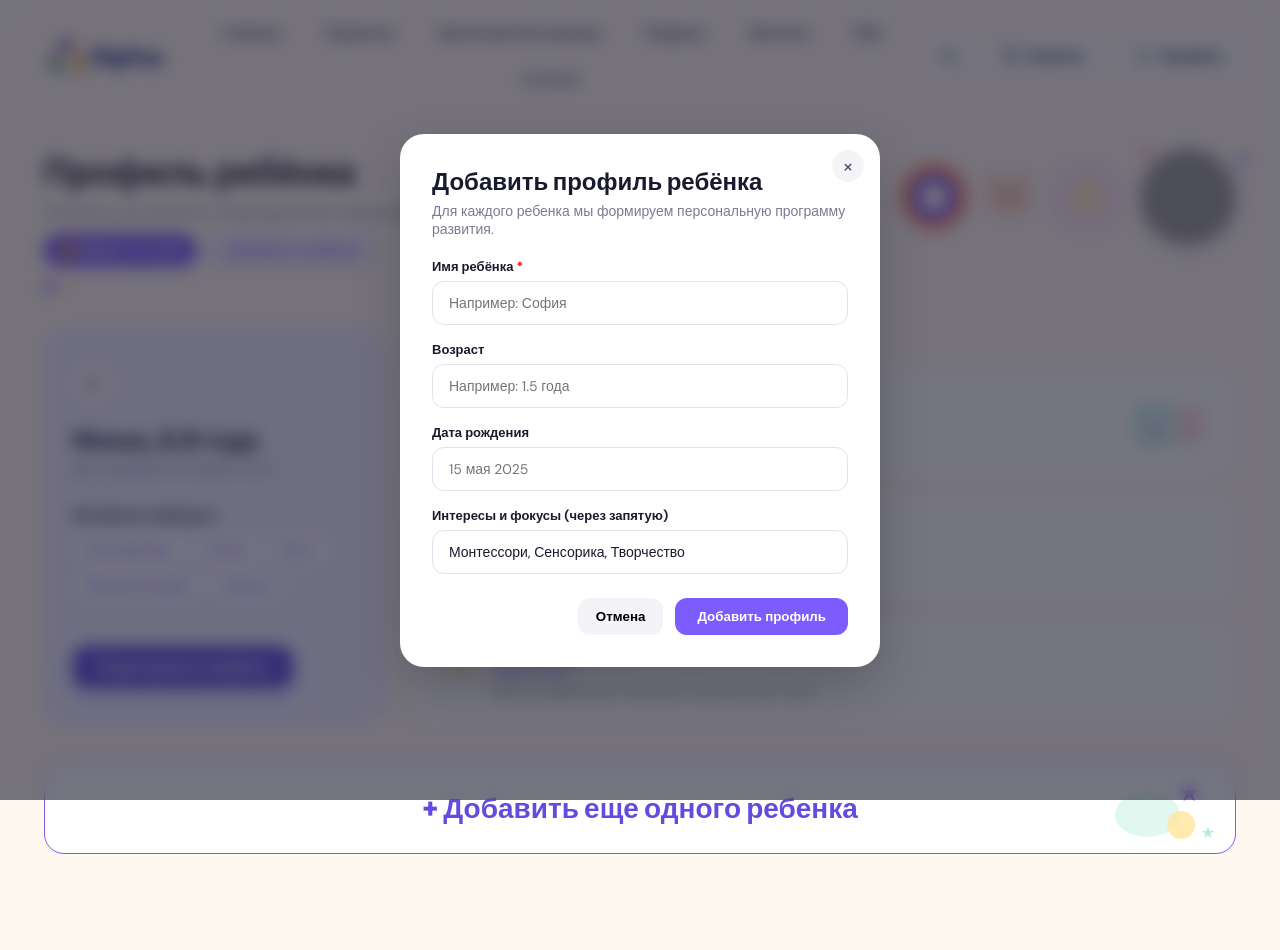
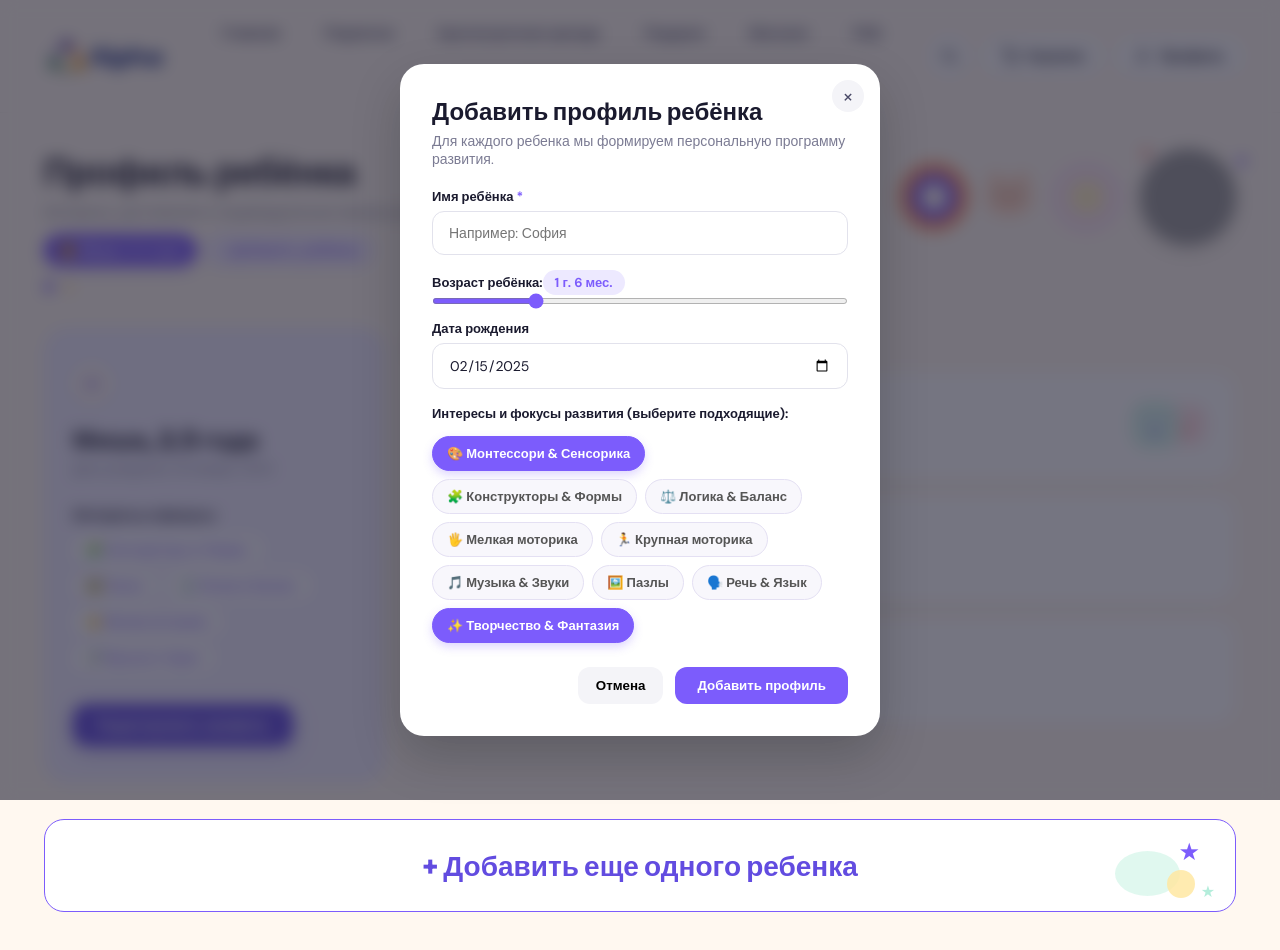
Before and after one commit to bakiir/alpha-front, a Nuxt app: page /child in a window 1280 px wide. Both pictures are taken after a click on the button "+ Добавить ребёнка". Shown: the top 950 px of the page. Built offline with nearby package versions, Linux system fonts and the light colour scheme; grey boxes are pictures that could not be loaded.

Commit message:
feat(child): replace manual text inputs with interactive Age Slider, HTML5 Datepicker, and Clickable Focus Chips

```diff
--- a/pages/child.vue
+++ b/pages/child.vue
@@ -150,23 +150,49 @@
             <p class="modal-desc">Настройте фокусы развития для более точного подбора наборов.</p>
 
             <div class="form-group">
-              <label>Имя ребёнка</label>
-              <input v-model="editForm.name" type="text" class="modal-input" />
+              <label>Имя ребёнка <span style="color: #7C5CFC">*</span></label>
+              <input v-model="editForm.name" type="text" class="modal-input" placeholder="Имя ребенка" />
             </div>
 
             <div class="form-group">
-              <label>Возраст</label>
-              <input v-model="editForm.age" type="text" class="modal-input" />
+              <div class="d-flex justify-content-between align-items-center mb-1">
+                <label class="mb-0">Возраст ребёнка:</label>
+                <span class="age-badge-pill">{{ formatAgeMonths(editForm.ageMonths) }}</span>
+              </div>
+              <input
+                type="range"
+                min="1"
+                max="72"
+                v-model.number="editForm.ageMonths"
+                class="modal-slider"
+                @input="onEditAgeSliderChange"
+              />
             </div>
 
             <div class="form-group">
               <label>Дата рождения</label>
-              <input v-model="editForm.birthDate" type="text" class="modal-input" />
+              <input
+                type="date"
+                v-model="editForm.rawDate"
+                class="modal-input"
+                @change="onEditDateChange"
+              />
             </div>
 
             <div class="form-group">
-              <label>Интересы и фокусы (через запятую)</label>
-              <input v-model="editInterestsString" type="text" class="modal-input" />
+              <label class="mb-2">Интересы и фокусы развития (нажмите для выбора):</label>
+              <div class="interests-chips-grid">
+                <button
+                  v-for="interest in AVAILABLE_INTERESTS"
+                  :key="interest"
+                  type="button"
+                  class="interest-chip-btn"
+                  :class="{ selected: editForm.interests.includes(interest) }"
+                  @click="toggleInterest(editForm.interests, interest)"
+                >
+                  {{ interest }}
+                </button>
+              </div>
             </div>
 
             <div class="modal-actions">
@@ -188,23 +214,49 @@
             <p class="modal-desc">Для каждого ребенка мы формируем персональную программу развития.</p>
 
             <div class="form-group">
-              <label>Имя ребёнка <span style="color: red">*</span></label>
+              <label>Имя ребёнка <span style="color: #7C5CFC">*</span></label>
               <input v-model="newChild.name" type="text" placeholder="Например: София" class="modal-input" required />
             </div>
 
             <div class="form-group">
-              <label>Возраст</label>
-              <input v-model="newChild.age" type="text" placeholder="Например: 1.5 года" class="modal-input" />
+              <div class="d-flex justify-content-between align-items-center mb-1">
+                <label class="mb-0">Возраст ребёнка:</label>
+                <span class="age-badge-pill">{{ formatAgeMonths(newChild.ageMonths) }}</span>
+              </div>
+              <input
+                type="range"
+                min="1"
+                max="72"
+                v-model.number="newChild.ageMonths"
+                class="modal-slider"
+                @input="onNewAgeSliderChange"
+              />
             </div>
 
             <div class="form-group">
               <label>Дата рождения</label>
-              <input v-model="newChild.birthDate" type="text" placeholder="15 мая 2025" class="modal-input" />
+              <input
+                type="date"
+                v-model="newChild.rawDate"
+                class="modal-input"
+                @change="onNewDateChange"
+              />
             </div>
 
             <div class="form-group">
-              <label>Интересы и фокусы (через запятую)</label>
-              <input v-model="newChild.interests" type="text" placeholder="Монтессори, Пазлы, Музыка" class="modal-input" />
+              <label class="mb-2">Интересы и фокусы развития (выберите подходящие):</label>
+              <div class="interests-chips-grid">
+                <button
+                  v-for="interest in AVAILABLE_INTERESTS"
+                  :key="interest"
+                  type="button"
+                  class="interest-chip-btn"
+                  :class="{ selected: newChild.interests.includes(interest) }"
+                  @click="toggleInterest(newChild.interests, interest)"
+                >
+                  {{ interest }}
+                </button>
+              </div>
             </div>
 
             <div class="modal-actions">
@@ -226,9 +278,60 @@ interface ChildProfile {
   id?: number
   name: string
   age: string
+  ageMonths: number
   birthDate: string
+  rawDate: string
   interests: string[]
   achievements?: Array<{ title: string; date: string; desc: string }>
+}
+
+const AVAILABLE_INTERESTS = [
+  '🎨 Монтессори & Сенсорика',
+  '🧩 Конструкторы & Формы',
+  '⚖️ Логика & Баланс',
+  '🖐️ Мелкая моторика',
+  '🏃 Крупная моторика',
+  '🎵 Музыка & Звуки',
+  '🖼️ Пазлы',
+  '🗣️ Речь & Язык',
+  '✨ Творчество & Фантазия'
+]
+
+const formatAgeMonths = (months: number) => {
+  const years = Math.floor(months / 12)
+  const remMonths = months % 12
+  if (years === 0) return `${months} мес.`
+  if (remMonths === 0) return `${years} ${years === 1 ? 'год' : years < 5 ? 'года' : 'лет'}`
+  return `${years} г. ${remMonths} мес.`
+}
+
+const monthsFromDateStr = (isoDateStr: string): number => {
+  if (!isoDateStr) return 24
+  const birth = new Date(isoDateStr)
+  if (isNaN(birth.getTime())) return 24
+  const now = new Date()
+  const months = (now.getFullYear() - birth.getFullYear()) * 12 + (now.getMonth() - birth.getMonth())
+  return Math.max(1, Math.min(72, months))
+}
+
+const dateStrFromMonths = (months: number): string => {
+  const date = new Date()
+  date.setMonth(date.getMonth() - months)
+  const yyyy = date.getFullYear()
+  const mm = String(date.getMonth() + 1).padStart(2, '0')
+  const dd = String(date.getDate()).padStart(2, '0')
+  return `${yyyy}-${mm}-${dd}`
+}
+
+const formatDateReadable = (isoDateStr: string): string => {
+  if (!isoDateStr) return '18 января, 2024'
+  const date = new Date(isoDateStr)
+  if (isNaN(date.getTime())) return isoDateStr
+  const monthsRu = [
+    'января', 'февраля', 'марта', 'апреля', 'мая', 'июня',
+    'июля', 'августа', 'сентября', 'октября', 'ноября', 'декабря'
+  ]
+  return `${date.getDate()} ${monthsRu[date.getMonth()]}, ${date.getFullYear()}`
 }
 
 const defaultChildren: ChildProfile[] = [
@@ -236,8 +339,10 @@ const defaultChildren: ChildProfile[] = [
     id: 1,
     name: 'Миша',
     age: '2.5 года',
+    ageMonths: 30,
+    rawDate: '2024-01-18',
     birthDate: '18 января, 2024',
-    interests: ['Конструкторы', 'Пазлы', 'Весы', 'Мелкая моторика', 'Музыка'],
+    interests: ['🧩 Конструкторы & Формы', '🖼️ Пазлы', '⚖️ Логика & Баланс', '🖐️ Мелкая моторика', '🎵 Музыка & Звуки'],
     achievements: [
       { title: 'Логика & Баланс', date: 'Июнь 2026', desc: 'Миша научился сопоставлять 4 базовые формы на весах' },
       { title: 'Тонкая моторика', date: 'Май 2026', desc: 'Уверенно нанизывает кольца сортера по цветам' },
@@ -258,38 +363,65 @@ const isAddModalOpen = ref(false)
 
 const editForm = ref({
   name: '',
-  age: '',
-  birthDate: '',
+  ageMonths: 30,
+  rawDate: '2024-01-18',
+  interests: [] as string[]
 })
-const editInterestsString = ref('')
+
+const newChild = ref({
+  name: '',
+  ageMonths: 18,
+  rawDate: '2025-02-15',
+  interests: ['🎨 Монтессори & Сенсорика', '✨ Творчество & Фантазия']
+})
 
 const openEditModal = () => {
   editForm.value.name = child.value.name
-  editForm.value.age = child.value.age
-  editForm.value.birthDate = child.value.birthDate
-  editInterestsString.value = (child.value.interests || []).join(', ')
+  editForm.value.ageMonths = child.value.ageMonths || 30
+  editForm.value.rawDate = child.value.rawDate || '2024-01-18'
+  editForm.value.interests = [...(child.value.interests || [])]
   isEditModalOpen.value = true
+}
+
+const toggleInterest = (targetArray: string[], interest: string) => {
+  const index = targetArray.indexOf(interest)
+  if (index > -1) {
+    targetArray.splice(index, 1)
+  } else {
+    targetArray.push(interest)
+  }
+}
+
+const onEditAgeSliderChange = () => {
+  editForm.value.rawDate = dateStrFromMonths(editForm.value.ageMonths)
+}
+
+const onEditDateChange = () => {
+  editForm.value.ageMonths = monthsFromDateStr(editForm.value.rawDate)
+}
+
+const onNewAgeSliderChange = () => {
+  newChild.value.rawDate = dateStrFromMonths(newChild.value.ageMonths)
+}
+
+const onNewDateChange = () => {
+  newChild.value.ageMonths = monthsFromDateStr(newChild.value.rawDate)
 }
 
 const selectChild = (index: number) => {
   activeChildIndex.value = index
 }
 
-const newChild = ref({
-  name: '',
-  age: '',
-  birthDate: '',
-  interests: 'Монтессори, Сенсорика, Творчество'
-})
-
 const saveProfile = async () => {
   const current = childrenList.value[activeChildIndex.value]
   if (!current) return
 
   current.name = editForm.value.name || current.name
-  current.age = editForm.value.age || current.age
-  current.birthDate = editForm.value.birthDate || current.birthDate
-  current.interests = editInterestsString.value.split(',').map(s => s.trim()).filter(Boolean)
+  current.ageMonths = editForm.value.ageMonths
+  current.age = formatAgeMonths(editForm.value.ageMonths)
+  current.rawDate = editForm.value.rawDate
+  current.birthDate = formatDateReadable(editForm.value.rawDate)
+  current.interests = [...editForm.value.interests]
 
   try {
     const config = useRuntimeConfig()
@@ -300,6 +432,7 @@ const saveProfile = async () => {
         headers: { Authorization: `Bearer ${token}` },
         body: {
           name: current.name,
+          birth_date: current.rawDate,
           interests: current.interests
         }
       })
@@ -316,9 +449,11 @@ const addNewChild = async () => {
 
   const createdChild: ChildProfile = {
     name: newChild.value.name.trim(),
-    age: newChild.value.age.trim() || '1 год',
-    birthDate: newChild.value.birthDate.trim() || '15 мая, 2025',
-    interests: newChild.value.interests.split(',').map(s => s.trim()).filter(Boolean),
+    ageMonths: newChild.value.ageMonths,
+    age: formatAgeMonths(newChild.value.ageMonths),
+    rawDate: newChild.value.rawDate,
+    birthDate: formatDateReadable(newChild.value.rawDate),
+    interests: [...newChild.value.interests],
     achievements: [
       { title: 'Первые шаги', date: 'Август 2026', desc: `Персональная программа подбора Монтессори для ${newChild.value.name.trim()} активирована!` }
     ]
@@ -333,7 +468,7 @@ const addNewChild = async () => {
         headers: { Authorization: `Bearer ${token}` },
         body: {
           name: createdChild.name,
-          birth_date: '2025-05-15',
+          birth_date: createdChild.rawDate,
           interests: createdChild.interests
         }
       })
@@ -350,9 +485,9 @@ const addNewChild = async () => {
 
   newChild.value = {
     name: '',
-    age: '',
-    birthDate: '',
-    interests: 'Монтессори, Сенсорика, Творчество'
+    ageMonths: 18,
+    rawDate: '2025-02-15',
+    interests: ['🎨 Монтессори & Сенсорика', '✨ Творчество & Фантазия']
   }
   isAddModalOpen.value = false
 }
@@ -366,14 +501,20 @@ onMounted(async () => {
         headers: { Authorization: `Bearer ${token}` }
       })
       if (res && res.data && res.data.length > 0) {
-        childrenList.value = res.data.map((item: any) => ({
-          id: item.id,
-          name: item.name,
-          age: item.age || '2.5 года',
-          birthDate: item.birth_date || '18 января, 2024',
-          interests: item.interests || ['Монтессори', 'Развитие'],
-          achievements: defaultChildren[0].achievements
-        }))
+        childrenList.value = res.data.map((item: any) => {
+          const rawDate = item.birth_date || '2024-01-18'
+          const ageMonths = monthsFromDateStr(rawDate)
+          return {
+            id: item.id,
+            name: item.name,
+            ageMonths,
+            age: formatAgeMonths(ageMonths),
+            rawDate,
+            birthDate: formatDateReadable(rawDate),
+            interests: item.interests || ['🎨 Монтессори & Сенсорика'],
+            achievements: defaultChildren[0].achievements
+          }
+        })
         activeChildIndex.value = 0
       }
     }
@@ -1012,6 +1153,56 @@ onMounted(async () => {
   border-color: #7C5CFC;
 }
 
+.modal-slider {
+  width: 100%;
+  accent-color: #7C5CFC;
+  cursor: pointer;
+  height: 6px;
+  background: #E8E5F4;
+  border-radius: 4px;
+}
+
+.age-badge-pill {
+  padding: 4px 12px;
+  background: #EDE9FF;
+  color: #7C5CFC;
+  border-radius: 14px;
+  font-weight: 700;
+  font-size: 13px;
+}
+
+.interests-chips-grid {
+  display: flex;
+  flex-wrap: wrap;
+  gap: 8px;
+  margin-top: 8px;
+}
+
+.interest-chip-btn {
+  padding: 8px 14px;
+  border-radius: 20px;
+  background: #F8F7FC;
+  border: 1.5px solid #E4E0F3;
+  color: #555;
+  font-size: 13px;
+  font-weight: 600;
+  cursor: pointer;
+  transition: all 0.2s ease;
+}
+
+.interest-chip-btn:hover {
+  border-color: #7C5CFC;
+  color: #7C5CFC;
+  background: #FAF8FF;
+}
+
+.interest-chip-btn.selected {
+  background: #7C5CFC;
+  color: #FFFFFF;
+  border-color: #7C5CFC;
+  box-shadow: 0 4px 10px rgba(124, 92, 252, 0.25);
+}
+
 .modal-actions {
   display: flex;
   justify-content: flex-end;
```
